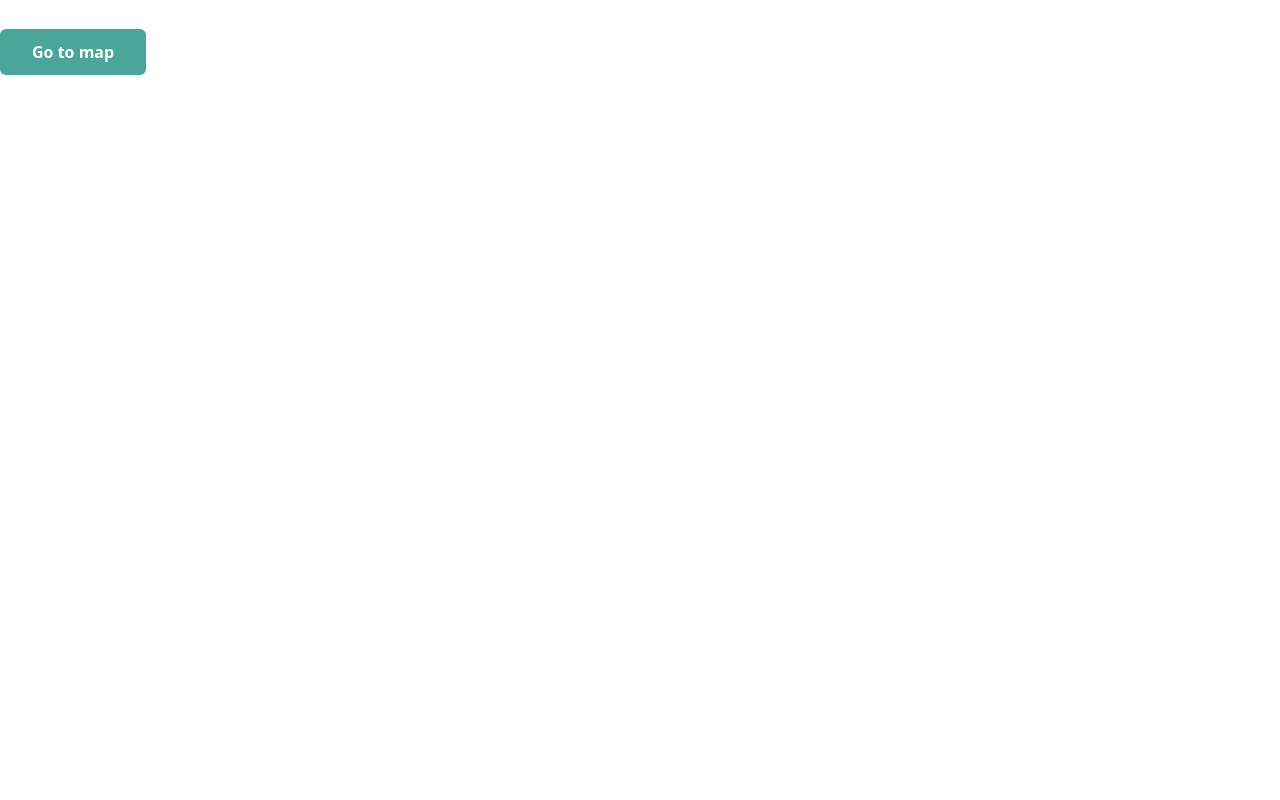
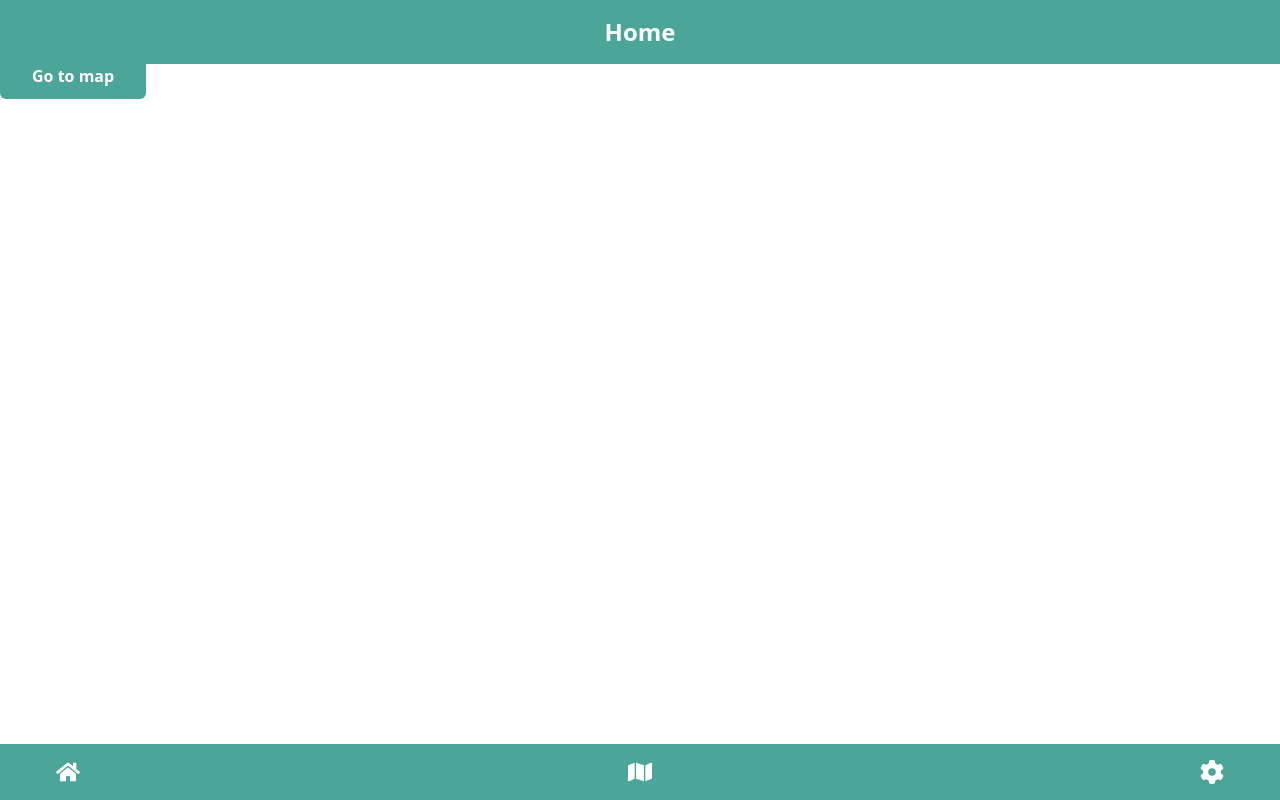
Before and after one commit to lassejlv/Pollentals-App, a React (Vite) app: page / in a window 1280 px wide. Built offline with nearby package versions, Linux system fonts and the light colour scheme.

Commit message:
Ui Setup

```diff
--- a/package.json
+++ b/package.json
@@ -13,6 +13,7 @@
     "leaflet": "^1.9.4",
     "react": "^18.2.0",
     "react-dom": "^18.2.0",
+    "react-icons": "^5.1.0",
     "react-leaflet": "^4.2.1",
     "react-router-dom": "^6.22.3"
   },
--- a/src/App.tsx
+++ b/src/App.tsx
@@ -1,12 +1,19 @@
 import { Link } from "react-router-dom";
-
+import Footer from "./components/Footer";
+import Navbar from "./components/Navbar";
 
 export default function App() {
   return (
-    <main className="container mx-auto pt-10">
-      <Link to={"/map"} className="bg-lightGreen px-8 py-3 rounded-md text-white font-bold">
+    <>
+      <Navbar />
+      <Link
+        to={"/map"}
+        className="rounded-md bg-lightGreen px-8 py-3 font-bold text-white"
+      >
         Go to map
       </Link>
-    </main>
-  )
+
+      <Footer />
+    </>
+  );
 }
--- /dev/null
+++ b/src/components/Footer.tsx
@@ -0,0 +1,34 @@
+import { FaHome, FaMap } from "react-icons/fa";
+import { FaGear } from "react-icons/fa6";
+import { Link } from "react-router-dom";
+
+export default function Footer() {
+  const links = [
+    {
+      icon: <FaHome className="text-2xl" />,
+      path: "/",
+    },
+    {
+      icon: <FaMap className="text-2xl" />,
+      path: "/map",
+    },
+    {
+      icon: <FaGear className="text-2xl" />,
+      path: "/settings",
+    },
+  ];
+
+  return (
+    <>
+      <div className="absolute bottom-0 w-full bg-lightGreen p-4 text-center text-white">
+        <div className="flex items-center justify-between px-10">
+          {links.map((link, index) => (
+            <Link key={index} to={link.path}>
+              {link.icon}
+            </Link>
+          ))}
+        </div>
+      </div>
+    </>
+  );
+}
--- /dev/null
+++ b/src/components/Navbar.tsx
@@ -0,0 +1,18 @@
+export default function Navbar() {
+  const pathName =
+    typeof window !== "undefined" ? window.location.pathname : "";
+
+  console.log(pathName);
+
+  return (
+    <nav className="flex w-full items-center justify-center bg-lightGreen p-4">
+      {pathName === "/map" ? (
+        <h1 className="text-2xl font-bold text-white">Map</h1>
+      ) : pathName === "/settings" ? (
+        <h1 className="text-2xl font-bold text-white">Settings</h1>
+      ) : (
+        <h1 className="text-2xl font-bold text-white">Home</h1>
+      )}
+    </nav>
+  );
+}
--- a/src/index.css
+++ b/src/index.css
@@ -1,3 +1,7 @@
 @tailwind base;
 @tailwind components;
 @tailwind utilities;
+
+* {
+  @apply select-none;
+}
--- a/src/pages/Map.tsx
+++ b/src/pages/Map.tsx
@@ -1,17 +1,3 @@
-import { MapContainer, Marker, Popup, TileLayer } from 'react-leaflet'
-
 export default function Map() {
-    return (
-        <MapContainer center={[51.505, -0.09]} zoom={13} scrollWheelZoom={false}>
-            <TileLayer
-                attribution='&copy; <a href="https://www.openstreetmap.org/copyright">OpenStreetMap</a> contributors'
-                url="https://{s}.tile.openstreetmap.org/{z}/{x}/{y}.png"
-            />
-            <Marker position={[51.505, -0.09]}>
-                <Popup>
-                    A pretty CSS3 popup. <br /> Easily customizable.
-                </Popup>
-            </Marker>
-        </MapContainer>
-    )
+  return <div>Yes a map</div>;
 }
```
Also changed, not shown: 1 other file (tests, documents, lock files or other folders).
